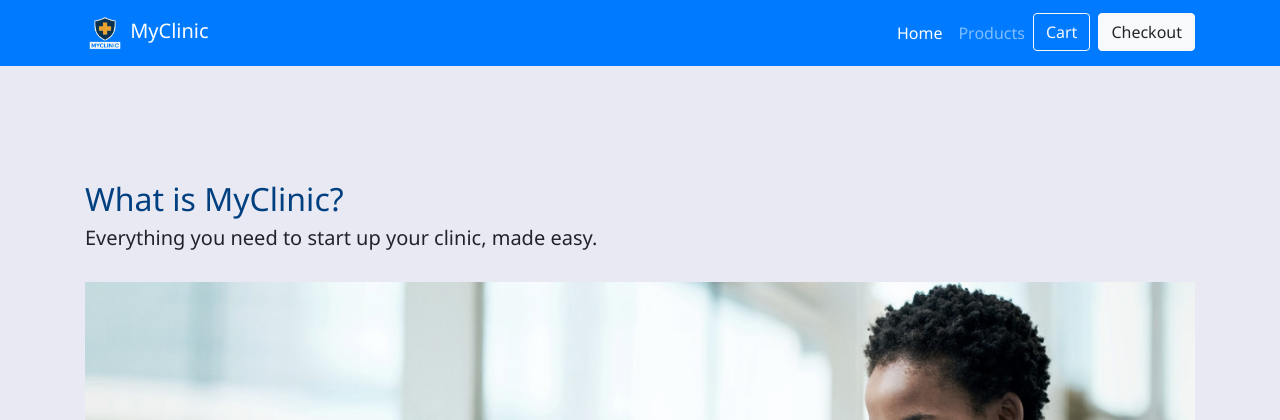
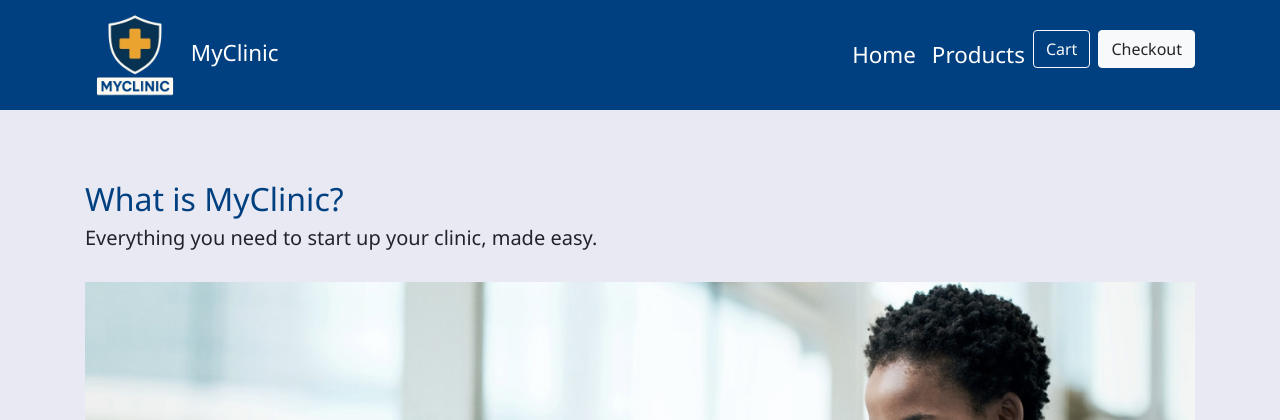
Before and after one commit to lizzie-exe/myclinicwebsite, a Flask app: page / in a window 1280 px wide. Shown: the top 420 px of the page. Run offline with Flask 3, Linux system fonts and the light colour scheme; data comes from the database, SQL or seed files in the repository; some libraries are stand-ins or nearby versions.

Commit message:
Fix navbar

```diff
--- a/myclinic/templates/base.html
+++ b/myclinic/templates/base.html
@@ -27,15 +27,14 @@
 
   <body id="top" class="d-flex flex-column min-vh-100">
     <!-- Navigation Bar -->
-    <nav class="navbar navbar-expand-lg navbar-dark bg-primary fixed-top">
+    <nav class="navbar navbar-expand-lg navbar-dark custom-navbar fixed-top">
       <div class="container">
         <a class="navbar-brand" href="{{ url_for('home') }}">
           <img
             src="{{ url_for('static', filename='img/myclinic-logo.png') }}"
             alt="MyClinic Logo"
-            height="40"
-            class="d-inline-block align-middle"
           />
+
           MyClinic
         </a>
 
```
